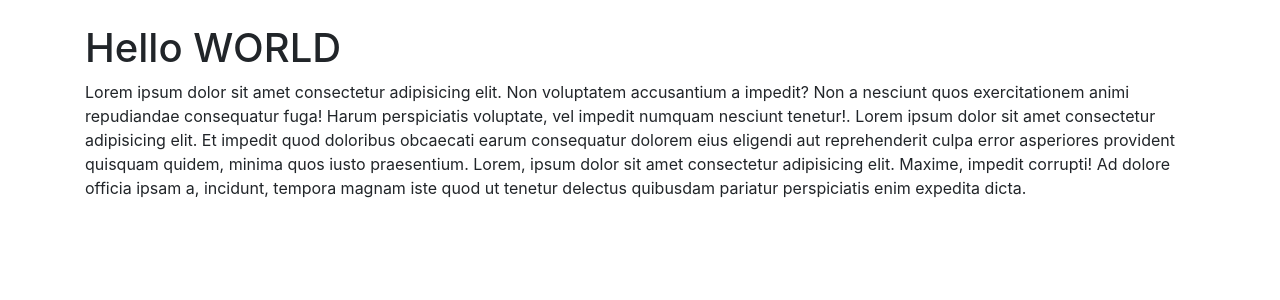
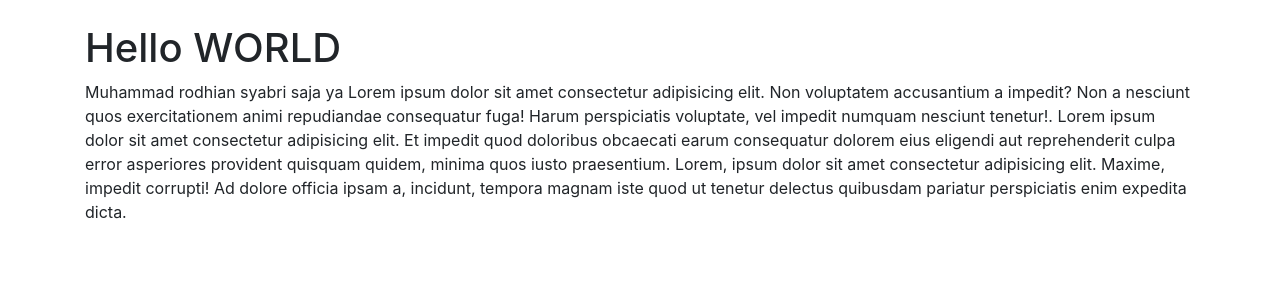
Before and after one commit to rodhian25/ci4, a CodeIgniter 4 app: the page made by app/Views/hello/world.php in a window 1280 px wide. Shown: the part 56-356 px from the top of the page. Run offline with PHP 8.4 and a stand-in for CodeIgniter, Linux system fonts and the light colour scheme; the template is opened without the code that fills it, so the values that code supplies are empty; some libraries are stand-ins or nearby versions.

Commit message:
coba ubah

```diff
--- a/app/Views/hello/world.php
+++ b/app/Views/hello/world.php
@@ -3,6 +3,6 @@
 //content
 <?= $this->section('content') ?>
     <h1>Hello WORLD</h1>
-    <p>Lorem ipsum dolor sit amet consectetur adipisicing elit. Non voluptatem accusantium a impedit? Non a nesciunt quos exercitationem animi repudiandae consequatur fuga! Harum perspiciatis voluptate, vel impedit numquam nesciunt tenetur!. Lorem ipsum dolor sit amet consectetur adipisicing elit. Et impedit quod doloribus obcaecati earum consequatur dolorem eius eligendi aut reprehenderit culpa error asperiores provident quisquam quidem, minima quos iusto praesentium. Lorem, ipsum dolor sit amet consectetur adipisicing elit. Maxime, impedit corrupti! Ad dolore officia ipsam a, incidunt, tempora magnam iste quod ut tenetur delectus quibusdam pariatur perspiciatis enim expedita dicta.</p>
+    <p>Muhammad rodhian syabri saja ya Lorem ipsum dolor sit amet consectetur adipisicing elit. Non voluptatem accusantium a impedit? Non a nesciunt quos exercitationem animi repudiandae consequatur fuga! Harum perspiciatis voluptate, vel impedit numquam nesciunt tenetur!. Lorem ipsum dolor sit amet consectetur adipisicing elit. Et impedit quod doloribus obcaecati earum consequatur dolorem eius eligendi aut reprehenderit culpa error asperiores provident quisquam quidem, minima quos iusto praesentium. Lorem, ipsum dolor sit amet consectetur adipisicing elit. Maxime, impedit corrupti! Ad dolore officia ipsam a, incidunt, tempora magnam iste quod ut tenetur delectus quibusdam pariatur perspiciatis enim expedita dicta.</p>
     <?= $data ?>
 <?= $this->endSection() ?>
```
